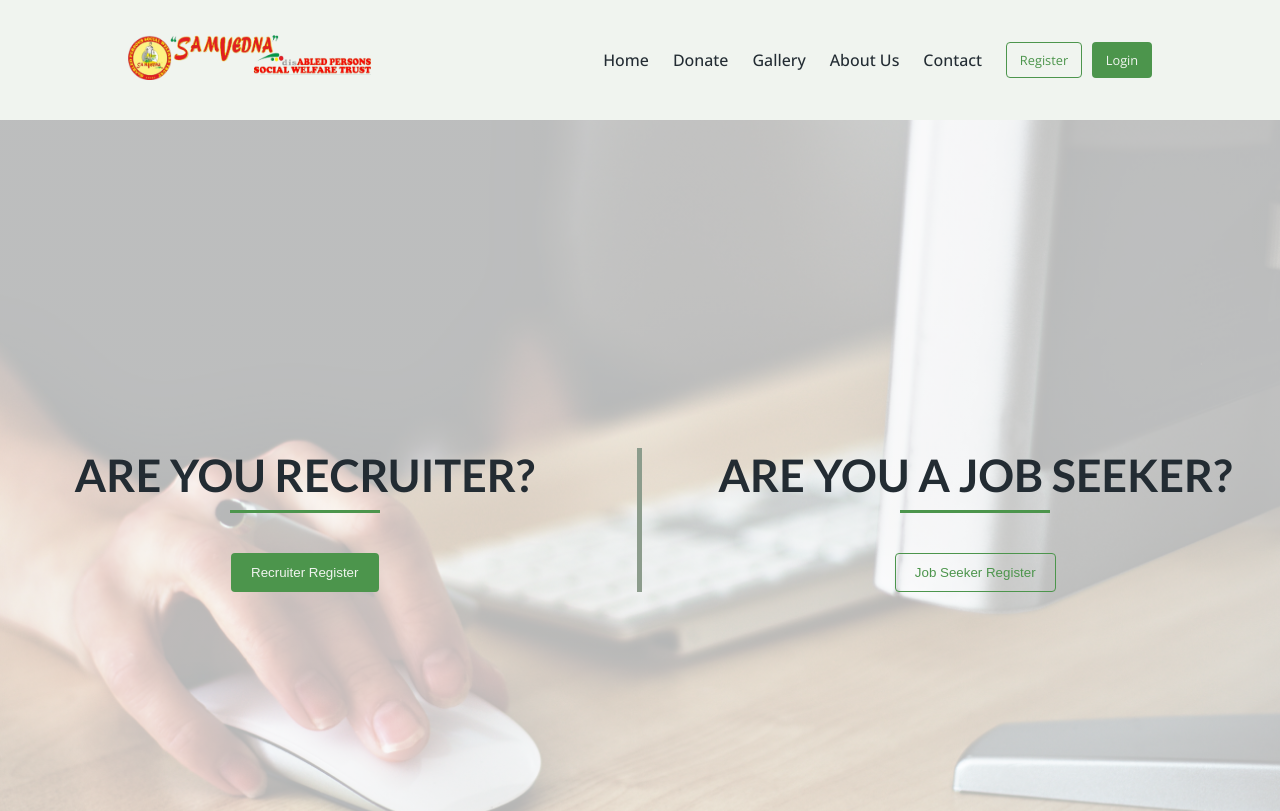
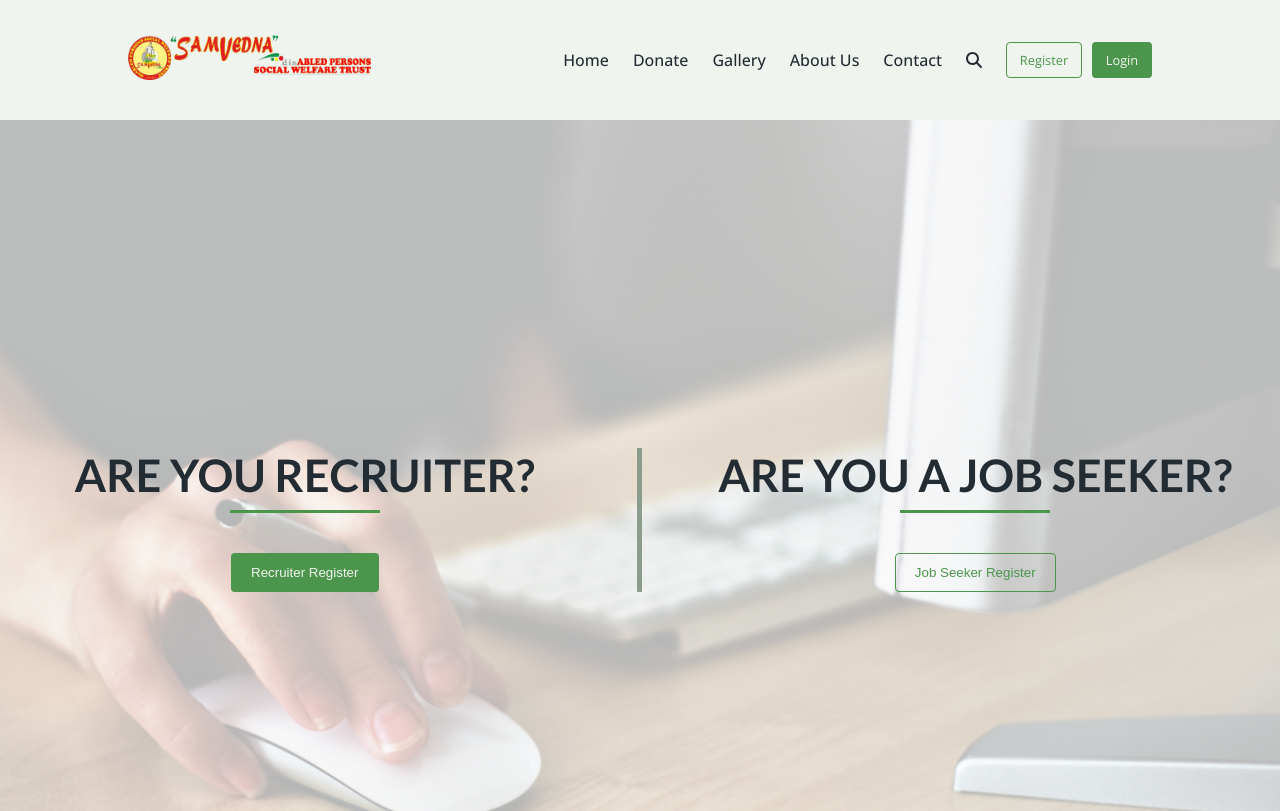
Before and after one commit to ThankiAshish/MySamvedna, a React (Vite) app in the folder client/: page / in a window 1280 px wide. Shown: the top 811 px of the page. Built offline with nearby package versions, Linux system fonts and the light colour scheme.

Commit message:
Bug Fixes

```diff
--- a/client/src/main.jsx
+++ b/client/src/main.jsx
@@ -5,9 +5,14 @@ import "react-toastify/dist/ReactToastify.css";
 
 import { library } from "@fortawesome/fontawesome-svg-core";
 import { fab } from "@fortawesome/free-brands-svg-icons";
-import { faBars, faXmark, faCircle } from "@fortawesome/free-solid-svg-icons";
+import {
+  faBars,
+  faXmark,
+  faCircle,
+  faSearch,
+} from "@fortawesome/free-solid-svg-icons";
 
-library.add(fab, faBars, faXmark, faCircle);
+library.add(fab, faBars, faXmark, faCircle, faSearch);
 
 import App from "./App.jsx";
 import "./assets/styles/style.css";
--- a/client/src/pages/components/Header.jsx
+++ b/client/src/pages/components/Header.jsx
@@ -102,6 +102,15 @@ const Header = () => {
               Contact
             </Link>
           </li>
+          <li>
+            <Link
+              className="nav-link"
+              to="/search"
+              onClick={handleLinkNavigation}
+            >
+              <FontAwesomeIcon icon="search" className="fa-search" />
+            </Link>
+          </li>
           <div className="btn-container">
             <Link
               className="btn btn-outline"
```
